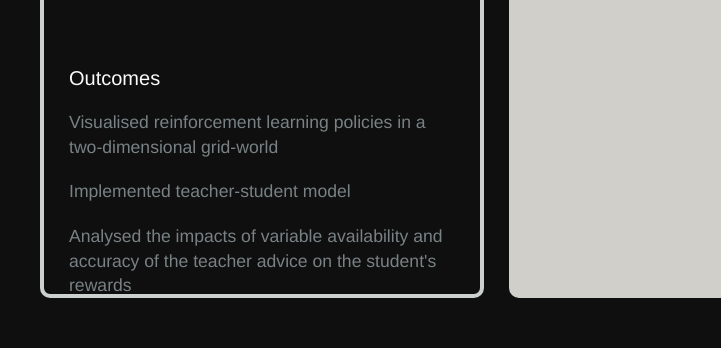
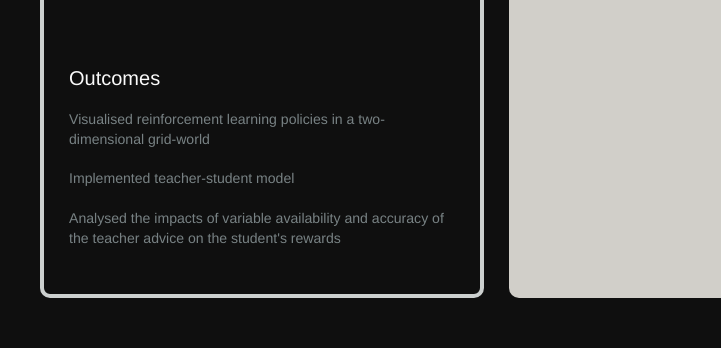
Before and after one commit to joellum1/joellum1.github.io, a plain HTML site: page pages/projects/rl_agent.html in a window 1280 px wide. Shown: the part 248-596 px from the top of the page, 0-721 px from the left. Drawn offline with Linux system fonts and the light colour scheme; grey boxes are pictures that could not be loaded.

Commit message:
project overview outcome summary viewpoint scaling
rl_agent project overview outcomes responsiveness scaled with viewpoint width

```diff
--- a/stylesheet.css
+++ b/stylesheet.css
@@ -202,7 +202,7 @@ footer ul li {
     color: rgb(155,168,171);
     margin-bottom: 20px;
     opacity: 0.75;
-    font-size: 2.2vh;
+    font-size: 1.1vw;
     line-height: 1.4;
 }
 
```
